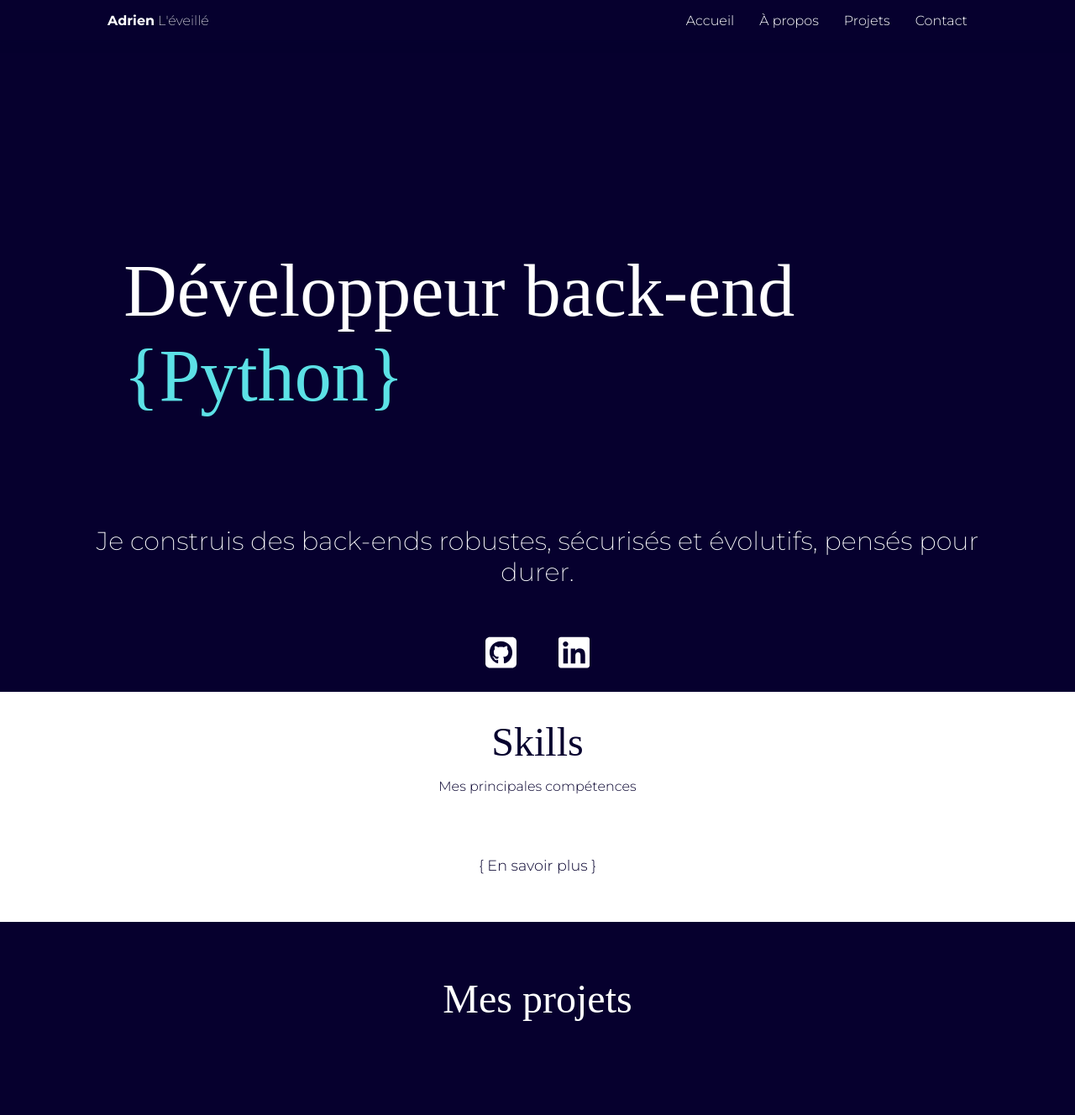
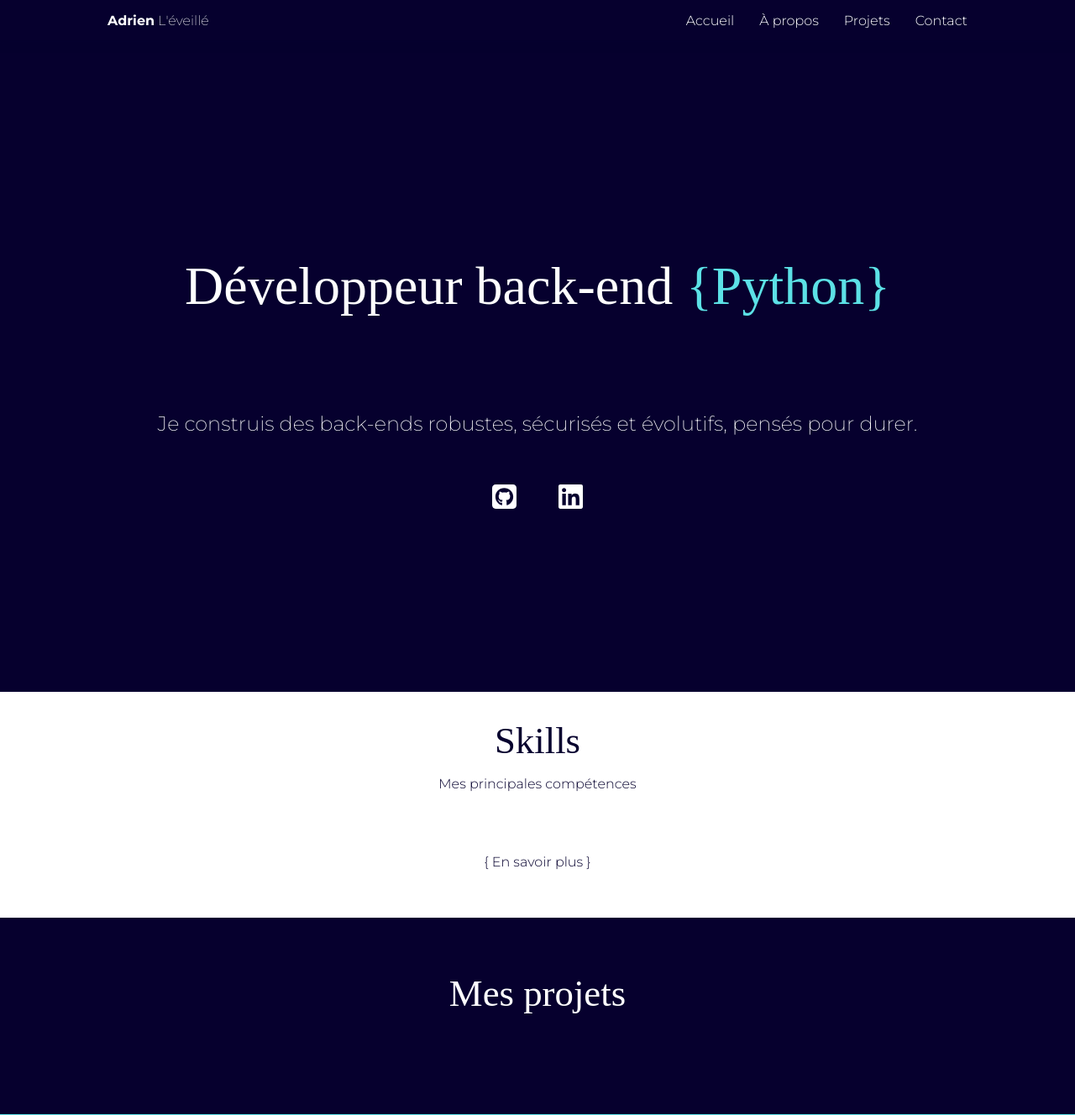
Before and after one commit to Adrien89betty/portfolio_adrien, a Django app: page / in a window 1280 px wide. Shown: the top 1328 px of the page at 84% size. Run offline with Django 5.2, Linux system fonts and the light colour scheme; data that the repository does not hold is empty; some web fonts are replaced.

Commit message:
Fix: css viewport for mbp inches

```diff
--- a/home/static/home/css/home_styles.css
+++ b/home/static/home/css/home_styles.css
@@ -77,8 +77,18 @@
   }
 }
 
-/* ============== WELCOME - DESKTOPS (< 1025px) ============== */
-@media (min-width: 1025px) {
+/* ============== WELCOME - DESKTOPS (< 1280px) ============== */
+@media (min-width: 1280px) {
+  .title-container {
+    margin-top: 36vh;
+  }
+  .social-links img {
+  width: 1.8rem;
+}
+}
+
+/* ============== WELCOME - DESKTOPS (< 1536px) ============== */
+@media (min-width: 1536px) {
   .title-container {
     margin-top: 33vh;
   }
@@ -232,8 +242,31 @@
   }
 }
 
-/* ============== SKILLS - DESKTOPS (< 1025px) ============== */
-@media (min-width: 1025px) {
+/* ============== SKILLS - DESKTOPS (< 1280px) ============== */
+@media (min-width: 1280px) {
+  .hard-skills-grid {
+    grid-template-columns: repeat(5, 1fr);
+    padding-inline: 0;
+    max-width: 50rem;
+    margin: 0 auto;
+    gap: 4em;
+  }
+  .skill-box {
+    width: 100px;
+  }
+  .skill-logo {
+    width: 42px;
+  }
+  .skills-titles h2 {
+  font-size: 2.8em;
+  }
+  .btn-about {
+    font-size: 1rem;
+  }
+}
+
+/* ============== SKILLS - DESKTOPS (< 1536px) ============== */
+@media (min-width: 1536px) {
   .skills-titles h2 {
   font-size: 3em;
   }
@@ -446,8 +479,23 @@
   }
 }
 
-/* ============== PROJECTS - DESKTOPS (< 1025px) ============== */
-@media (min-width: 1025px) {
+/* ============== PROJECTS - DESKTOPS (< 1280px) ============== */
+@media (min-width: 1280px) {
+  .projects-title h2 {
+    font-size: 2.8em;
+  }
+  .projects-grid {
+    grid-template-columns: repeat(2, 1fr);
+    justify-items: center;
+    row-gap: 15vh;
+  }
+  .project-card {
+    max-width: 35vw;
+  }
+}
+
+/* ============== PROJECTS - DESKTOPS (< 1536px) ============== */
+@media (min-width: 1536px) {
   .projects-grid {
     grid-template-columns: repeat(2, 1fr);
     justify-items: center;
--- a/home/templates/home/index.html
+++ b/home/templates/home/index.html
@@ -67,7 +67,7 @@
             />
           </div>
           <h3 class="card-title">{{ project.title }}</h3>
-          <p class="card-description">{{ project.description.substring(0, 300) }}…</p>
+          <p class="card-description">{{ project.description.substring(0, 170) }}…</p>
         </div>
       </div>
 
```
